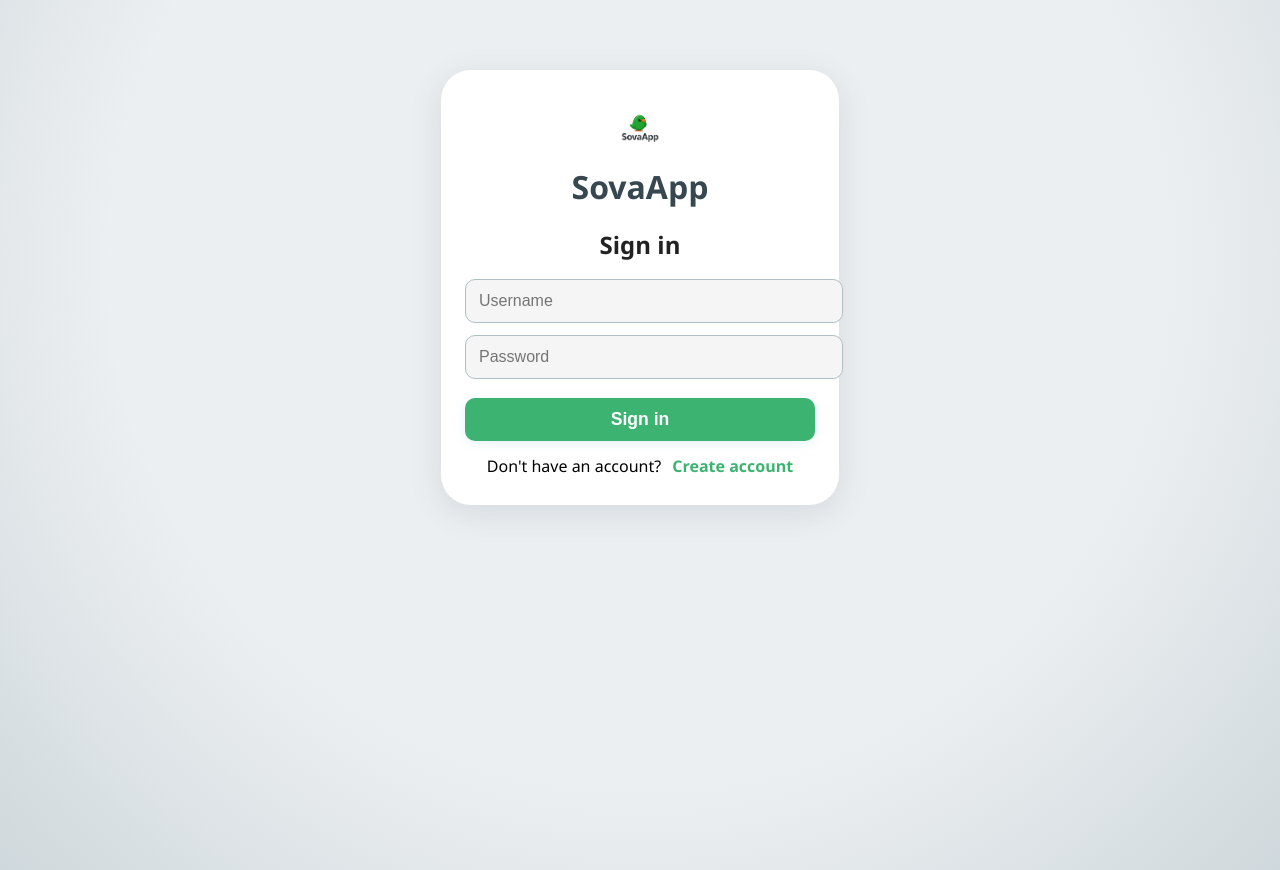
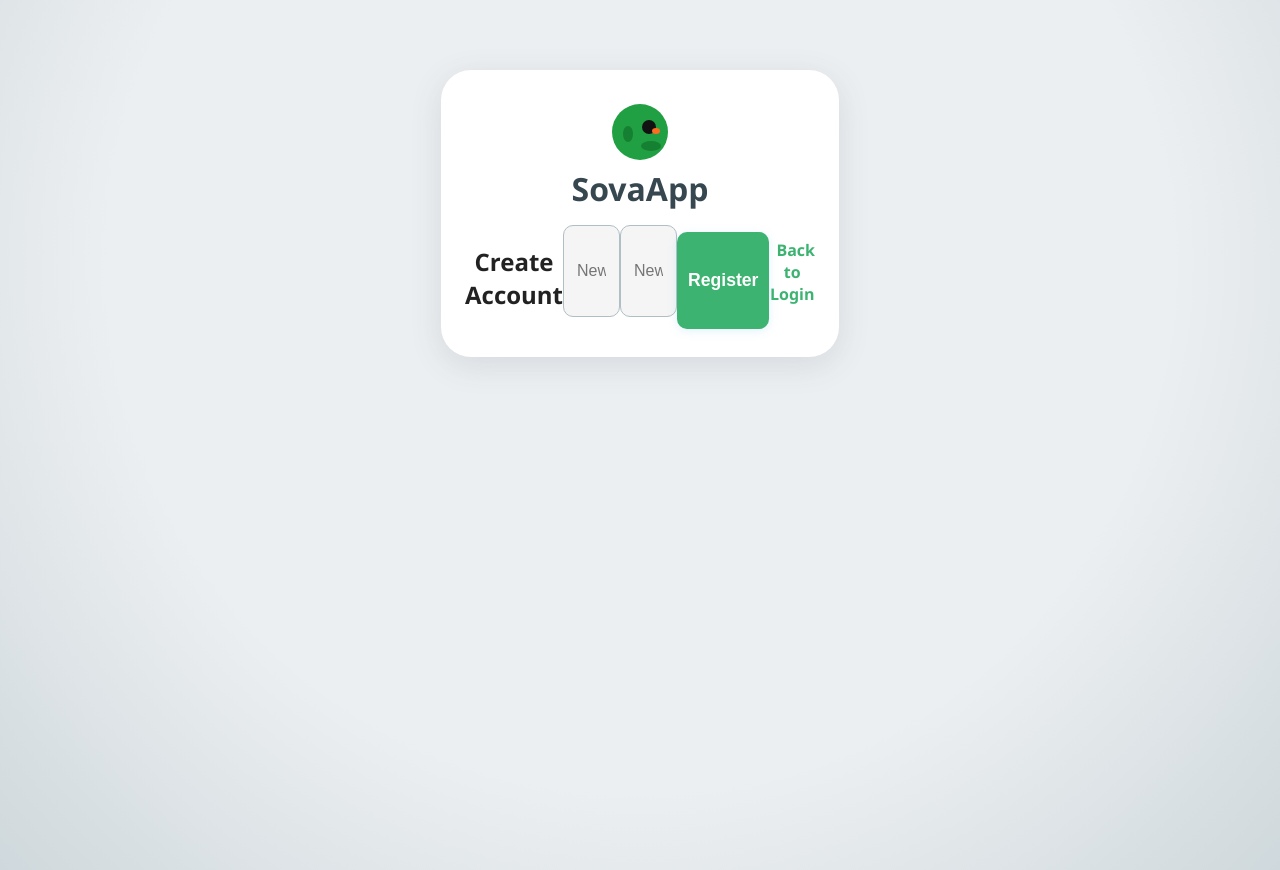
Before and after one commit to VadymSova/SovaApp, a plain HTML site: page index.html in a window 1280 px wide. Both pictures are taken after a click on the link "Create account". Drawn offline with Linux system fonts and the light colour scheme.

Commit message:
Update index.html

```diff
--- a/index.html
+++ b/index.html
@@ -5,38 +5,76 @@
   <title>SovaApp</title>
   <meta name="viewport" content="width=400">
   <link rel="stylesheet" href="styles.css">
-    <link rel="icon" href="logo.png">
 </head>
 <body>
   <div class="main-container">
     <header class="header">
-            <img src="logo.png" alt="SovaApp Logo" class="logo" id="sova-logo">
+      <div class="logo-anim">
+        <svg id="owl" width="60" height="60" viewBox="0 0 60 60" fill="none">
+          <circle cx="30" cy="30" r="28" fill="#20A042" />
+          <ellipse id="eye" cx="39" cy="25" rx="7" ry="7" fill="#121212"/>
+          <ellipse id="eyelid" cx="39" cy="25" rx="7" ry="7" fill="#20A042" opacity="0"/>
+          <ellipse cx="18" cy="32" rx="5" ry="8" fill="#158031"/>
+          <ellipse cx="41" cy="44" rx="10" ry="5" fill="#158031"/>
+          <ellipse cx="46" cy="29" rx="4" ry="3" fill="#FF6B21"/>
+        </svg>
         <span class="logo-title">SovaApp</span>
+      </div>
     </header>
-        <div class="auth-container">
+
+    <!-- Login Form -->
+    <div id="login-form" class="auth-container active">
       <h1>Sign in</h1>
-            <input type="text" placeholder="Username" id="username">
-            <input type="password" placeholder="Password" id="password">
-            <button id="signin-btn">Sign in</button>
+      <input type="text" placeholder="Username">
+      <input type="password" placeholder="Password">
+      <button>Sign in</button>
       <div class="register-link">
         <span>Don't have an account?</span>
-                <a href="#" id="register-link">Create account</a>
+        <a href="#" id="show-register">Create account</a>
       </div>
     </div>
+
+    <!-- Registration Form -->
+    <div id="register-form" class="auth-container" style="display:none;">
+      <h1>Create Account</h1>
+      <input type="text" placeholder="New username">
+      <input type="password" placeholder="New password">
+      <button>Register</button>
+      <div class="register-link">
+        <a href="#" id="show-login">Back to Login</a>
+      </div>
+    </div>
+
   </div>
   <script>
-    // Анимация моргания совы
+    // Анимация появления совы и моргание
     window.onload = function() {
-        const logo = document.getElementById('sova-logo');
-        function blink() {
-            logo.style.opacity = '0.7';
       setTimeout(() => {
-                logo.style.opacity = '1';
-            }, 150);
-        }
-        setInterval(blink, 3500 + Math.random() * 2000); // случайный морг
+        document.getElementById('owl').classList.add('visible');
+        setTimeout(() => {
+          const eyelid = document.getElementById('eyelid');
+          eyelid.style.transition = "opacity 0.12s";
+          eyelid.style.opacity = 1;
+          setTimeout(() => {
+            eyelid.style.opacity = 0;
+          }, 120);
+        }, 1400);
+      }, 300);
     };
-    // Демо: ничего не происходит по кнопкам (ещё нет Firebase)
+
+    // Переключение между формами
+    document.addEventListener("DOMContentLoaded", function() {
+      document.getElementById('show-register').onclick = function(e) {
+        e.preventDefault();
+        document.getElementById('login-form').style.display = 'none';
+        document.getElementById('register-form').style.display = 'flex';
+      };
+      document.getElementById('show-login').onclick = function(e) {
+        e.preventDefault();
+        document.getElementById('register-form').style.display = 'none';
+        document.getElementById('login-form').style.display = 'flex';
+      };
+    });
   </script>
 </body>
 </html>
```
Lines whose indentation alone changed are shown as unchanged.
